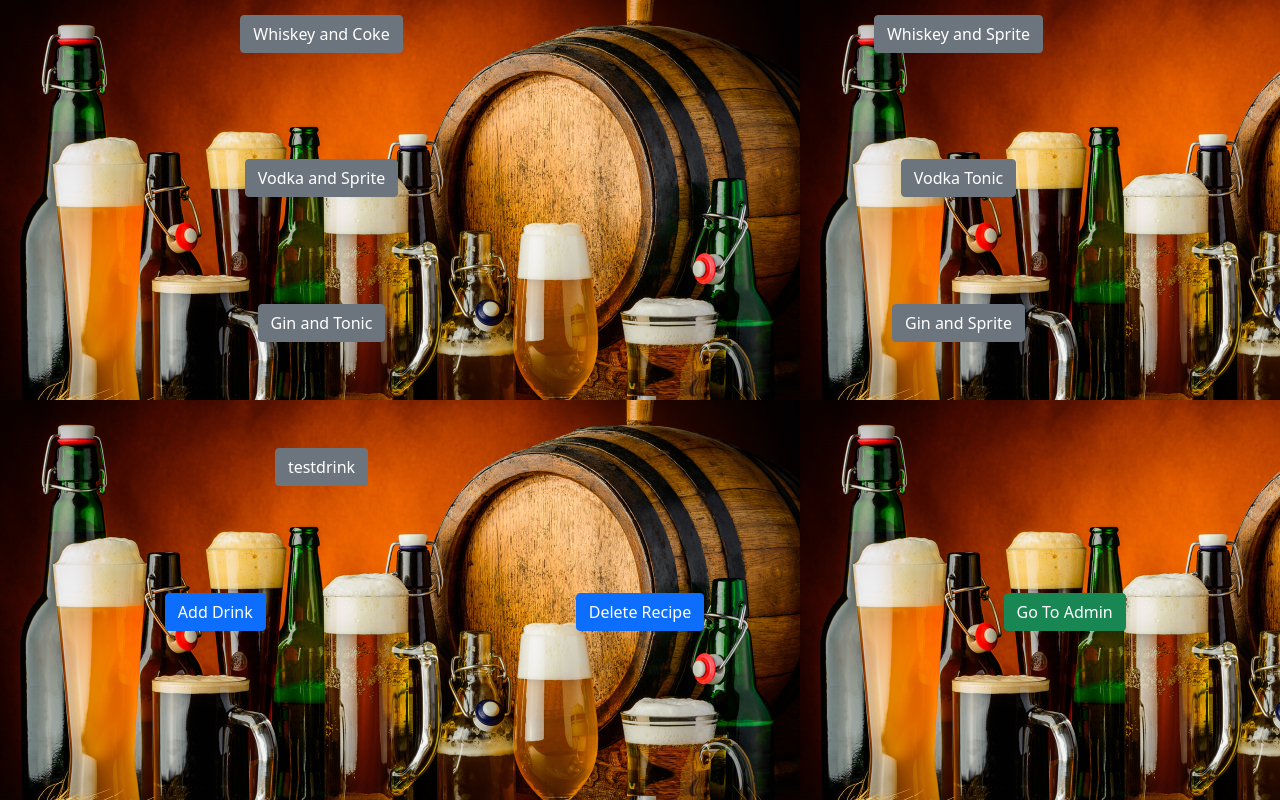
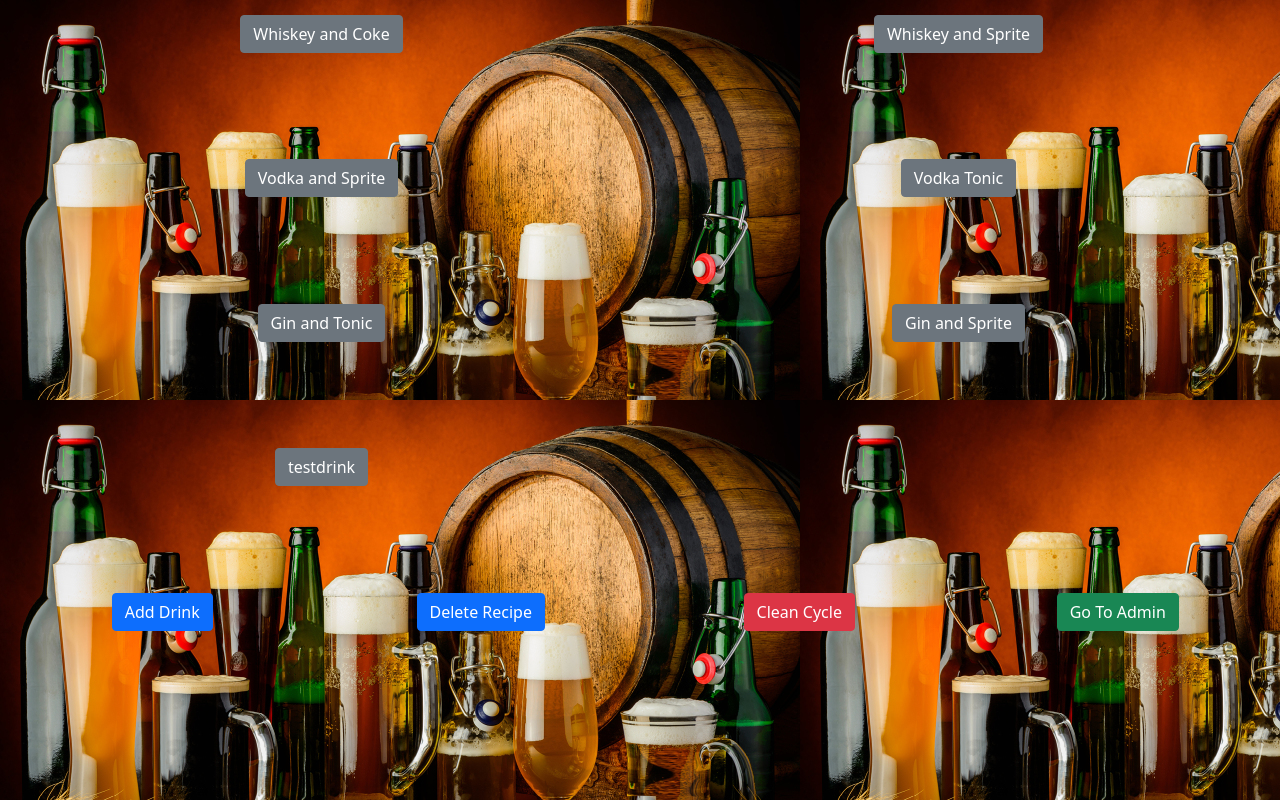
Before and after one commit to TheFinalJoke/ultimatedrinkmachine, a Django app: page /selections/ in a window 1280 px wide. Run offline with Django 3.2, Linux system fonts and the light colour scheme; data comes from the database, SQL or seed files in the repository; both versions use the stored data as it was after the commit; parts of the project's set-up code (start-up, migrations or seed data) failed here and were passed over.

Commit message:
added final basic version

```diff
--- a/www/ultimatedrinkmachine/selections/templates/selections/index.html
+++ b/www/ultimatedrinkmachine/selections/templates/selections/index.html
@@ -20,17 +20,22 @@
                 {% endfor %}
             </div>
             <div id='button_row' class='row h-25'>
-                <div id="add_col" class='col-sm-4'>
+                <div id="add_col" class='col-sm-3'>
                     <form action="{% url 'selections:add_drink' %}">
                         <input class="btn btn-primary" type="submit" value="Add Drink" />
                     </form>
                 </div>
-                <div id="delete_col" class='col-sm-4'>
+                <div id="delete_col" class='col-sm-3'>
                     <form action="{% url 'selections:delete_recipe' %}">
                         <input class="btn btn-primary" type="submit" value="Delete Recipe" />
                     </form>
                 </div>
-                <div id="admin_col" class='col-sm-4'>
+                <div id='clean_cy' class='col-sm-3'>
+                    <form action="{% url 'selections:clean_cycle' %}">
+                        <input class="btn btn-danger" type='submit' value='Clean Cycle' />
+                    </form>
+                </div>
+                <div id="admin_col" class='col-sm-3'>
                     <form action='/admin/'>
                         <input class="btn btn-success" type="submit" value="Go To Admin" />
                     </form>
--- a/www/ultimatedrinkmachine/selections/urls.py
+++ b/www/ultimatedrinkmachine/selections/urls.py
@@ -11,5 +11,6 @@ urlpatterns = [
     path("add_drink/", views.add_drink, name="add_drink"),
     path('post_adddrink/', views.post_adddrink, name="post_adddrink"),
     path('deleterecipe/', views.delete_recipe, name="delete_recipe"),
-    path('postdelete/', views.post_delete, name='post_delete')
+    path('postdelete/', views.post_delete, name='post_delete'),
+    path('clean_cycle/', views.clean_cycle, name='clean_cycle')
 ]
--- a/www/ultimatedrinkmachine/selections/views.py
+++ b/www/ultimatedrinkmachine/selections/views.py
@@ -1,6 +1,7 @@
 from django.shortcuts import redirect, render, get_object_or_404
 from django.shortcuts import render
 from django.views import generic
+from django.contrib import messages
 from .models import Recipe, PumpToALiquid, Strength
 from .forms import (
     DeleteDrinkForm, StrengthForm,
@@ -73,3 +74,15 @@ def post_delete(request):
             recipe_obj = Recipe.objects.filter(pk=rec)[0]
             recipe_obj.delete()
     return redirect('/selections/')
+
+def clean_cycle(request):
+    transform = DrinkProtocol()
+    transformed_recipe = transform.transform(
+        'CLEANING CYCLE',
+        'Cleaner',
+        'Cleaner',
+        120)
+    drinksock = DrinkClientSocket()
+    drinksock.connect()
+    recv = drinksock.send_data(transformed_recipe)
+    return redirect('/selections/')
```
Also changed, not shown: client.py (+6 -6 lines), server.py (+14 -7 lines), www/ultimatedrinkmachine/selections/templates/selections/precleancyclerequest.html (added, +8 -0 lines), www/ultimatedrinkmachine/db.sqlite3.
